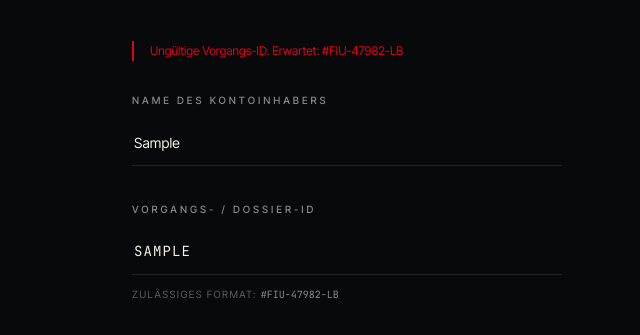
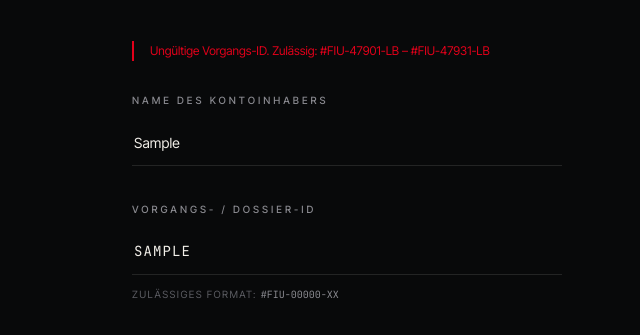
Before and after one commit to idriskaraiskaki-collab/eurobank-compensation, a plain HTML site: page index.html in a window 1280 px wide. Both pictures are taken after typing "Sample", "Sample" into the empty fields and a click on the button "AUTHENTIFIZIEREN". Shown: the part 384-719 px from the top of the page, 293-933 px from the left. Drawn offline with nearby package versions, Linux system fonts and the light colour scheme.

Commit message:
Update index.html

```diff
--- a/index.html
+++ b/index.html
@@ -219,7 +219,7 @@ tr.pending:hover td{ background:rgba(217,160,58,.06); }
       <div id="headerUserArea" class="hidden items-center gap-5">
         <div class="hidden sm:block text-right leading-tight">
           <div id="displayHeaderUser" class="text-[12px] font-medium">Authorized User</div>
-          <div class="text-[9.5px] tracking-[.18em] uppercase text-[#5c5d63] mono">#FIU-47982-LB</div>
+          <div id="headerCaseId" class="text-[9.5px] tracking-[.18em] uppercase text-[#5c5d63] mono">#FIU-47982-LB</div>
         </div>
         <div class="w-px h-7 bg-[rgba(255,255,255,.11)] hidden sm:block"></div>
         <button onclick="logout()" class="link" data-i18n="header_exit">Abmelden</button>
@@ -271,7 +271,7 @@ tr.pending:hover td{ background:rgba(217,160,58,.06); }
           <label class="eyebrow block mb-3" data-i18n="auth_label_case">Vorgangs- / Dossier-ID</label>
           <input type="text" id="inputIncidentId" required placeholder="" class="field mono">
           <div class="mt-3 text-[10px] tracking-[.14em] uppercase text-[#5c5d63]">
-            <span data-i18n="auth_format">Zulässiges Format:</span> <span class="mono text-[#8a8a90] tracking-normal">#FIU-47982-LB</span>
+            <span data-i18n="auth_format">Zulässiges Format:</span> <span class="mono text-[#8a8a90] tracking-normal">#FIU-00000-XX</span>
           </div>
         </div>
 
@@ -340,7 +340,7 @@ tr.pending:hover td{ background:rgba(217,160,58,.06); }
           <div class="flex items-start justify-between mb-9">
             <div class="keys"><i></i><i></i><i></i></div>
             <div class="text-right text-[9.5px] tracking-[.2em] uppercase text-[#5c5d63] leading-relaxed">
-              Ref. #FIU-47982-LB<br><span data-i18n="report_confidential">Vertraulich</span>
+              <span id="reportRefTop">Ref. #FIU-47982-LB</span><br><span data-i18n="report_confidential">Vertraulich</span>
             </div>
           </div>
 
@@ -375,7 +375,7 @@ tr.pending:hover td{ background:rgba(217,160,58,.06); }
           </button>
 
           <p class="mt-7 text-[10.5px] text-[#5c5d63] leading-relaxed text-center">
-            <span data-i18n="report_2fa_hint">Halten Sie Ihre Vorgangs-ID</span> <span class="mono">#FIU-47982-LB</span> <span data-i18n="report_2fa_hint_end">bereit, um die Zweifaktor-Authentifizierung abzuschließen.</span>
+            <span data-i18n="report_2fa_hint">Halten Sie Ihre Vorgangs-ID</span> <span class="mono" id="report2faId">#FIU-47982-LB</span> <span data-i18n="report_2fa_hint_end">bereit, um die Zweifaktor-Authentifizierung abzuschließen.</span>
           </p>
 
           <div class="mt-9 pt-6 border-t border-[rgba(255,255,255,.06)]">
@@ -516,7 +516,7 @@ tr.pending:hover td{ background:rgba(217,160,58,.06); }
 
 <footer class="border-t border-[rgba(255,255,255,.11)] py-5">
   <div class="max-w-[1180px] mx-auto px-6 lg:px-10 flex flex-col sm:flex-row items-center justify-center gap-4 text-[9.5px] tracking-[.18em] uppercase text-[#4b4c51]">
-    <span class="mono tracking-normal">Case #FIU-47982-LB</span>
+    <span class="mono tracking-normal" id="footerCaseId">Case #FIU-47982-LB</span>
   </div>
 </footer>
 
@@ -578,7 +578,7 @@ tr.pending:hover td{ background:rgba(217,160,58,.06); }
     <h3 class="text-[20px] font-light tracking-[-.01em] mb-8" data-i18n="modal_cert_title">FIU &amp; AMF Compliance &amp; Freigabe</h3>
 
     <dl class="border-t border-[rgba(255,255,255,.11)]">
-      <div class="row"><dt data-i18n="cert_ref">Referenz</dt><dd class="mono text-[11.5px]">#FIU-47982-LB</dd></div>
+      <div class="row"><dt data-i18n="cert_ref">Referenz</dt><dd class="mono text-[11.5px]" id="certRef">#FIU-47982-LB</dd></div>
       <div class="row"><dt data-i18n="cert_framework">Aufsichtsrahmen</dt><dd>MiFID II / AMLD5</dd></div>
       <div class="row"><dt data-i18n="cert_val">Freigegebener Wert</dt><dd class="mono text-[11.5px]" id="certBalance">137,428.00 EUR</dd></div>
       <div class="row"><dt data-i18n="cert_entity">Rechtsträger</dt><dd id="certEntity">Global Settlement Corp</dd></div>
@@ -594,7 +594,7 @@ tr.pending:hover td{ background:rgba(217,160,58,.06); }
     </div>
 
     <div class="mt-7 flex gap-3">
-      <button onclick="copyToClipboard('#FIU-47982-LB-9F8A3C2B', currentLang === 'de' ? 'Hash-Siegel' : currentLang === 'fr' ? 'Sceau de hachage' : 'Hash Seal')" class="btn-ghost flex-1 justify-center" data-i18n="btn_copy_seal">Siegel kopieren</button>
+      <button onclick="copySeal()" class="btn-ghost flex-1 justify-center" data-i18n="btn_copy_seal">Siegel kopieren</button>
       <button onclick="closeCertificateModal()" class="btn flex-1" data-i18n="btn_close">Schließen</button>
     </div>
   </div>
@@ -617,7 +617,7 @@ const translations = {
     auth_format: "Zulässiges Format:",
     auth_submit: "Authentifizieren",
     auth_verifying: "Prüfung läuft",
-    auth_err_id: "Ungültige Vorgangs-ID. Erwartet: ",
+    auth_err_id: "Ungültige Vorgangs-ID. Zulässig: ",
     regulated_title: "Reguliert & zertifiziert",
     report_confidential: "Vertraulich",
     report_eyebrow: "Offizieller Freigabebefund",
@@ -718,7 +718,7 @@ const translations = {
     auth_format: "Permitted Format:",
     auth_submit: "Authenticate",
     auth_verifying: "Verification in progress",
-    auth_err_id: "Invalid Case ID. Expected: ",
+    auth_err_id: "Invalid Case ID. Permitted: ",
     regulated_title: "Regulated & Certified",
     report_confidential: "Confidential",
     report_eyebrow: "Official Clearance Findings",
@@ -819,7 +819,7 @@ const translations = {
     auth_format: "Format autorisé :",
     auth_submit: "S'authentifier",
     auth_verifying: "Vérification en cours",
-    auth_err_id: "ID de dossier invalide. Attendu : ",
+    auth_err_id: "ID de dossier invalide. Autorisé : ",
     regulated_title: "Réglementé & certifié",
     report_confidential: "Confidentiel",
     report_eyebrow: "Rapport d'autorisation officiel",
@@ -908,7 +908,15 @@ const translations = {
 };
 
 let currentLang = 'de';
-const REQUIRED_INCIDENT_ID = 'FIU-47982-LB';
+
+/* ---- Zulässige Vorgangs-IDs: #FIU-47901-LB … #FIU-47931-LB ---- */
+const ALLOWED_INCIDENT_IDS = Array.from({ length: 31 }, (_, i) => 'FIU-' + (47901 + i) + '-LB');
+const ID_RANGE_HINT = '#FIU-47901-LB – #FIU-47931-LB';
+const DEFAULT_CASE_ID = 'FIU-47982-LB';
+
+/* Fixierter Vorgang — bleibt bis zum Abmelden unverändert */
+let currentCaseId = DEFAULT_CASE_ID;
+
 let currentBalance = 137428.00;
 let sessionName = '';
 let clearingPending = false;
@@ -916,6 +924,22 @@ let transactions = [
   { counterparty: 'European Settlement AG', ref: 'INVOICE-2024-8841', isToday: true, timeStr: '09:15', type: 'SCT Inst', amount: '+137,428.00', isPositive: true },
   { counterparty: 'Deutsche Bundesbank Clearing', ref: 'FEE-Q3-CLEARING', isYesterday: true, timeStr: '', type: 'Debit', amount: '-12.50', isPositive: false }
 ];
+
+function caseRef() { return '#' + currentCaseId; }
+
+function applyCaseId() {
+  const ref = caseRef();
+  const set = (id, val) => { const el = document.getElementById(id); if (el) el.textContent = val; };
+  set('headerCaseId', ref);
+  set('reportRefTop', 'Ref. ' + ref);
+  set('reportIncidentId', ref);
+  set('report2faId', ref);
+  set('trModalCaseText', ref);
+  set('certRef', ref);
+  set('footerCaseId', 'Case ' + ref);
+  const rem = document.getElementById('inputRemittance');
+  if (rem) rem.value = 'Settlement under Dossier ' + currentCaseId;
+}
 
 function setLanguage(lang) {
   currentLang = lang;
@@ -982,15 +1006,15 @@ function setStage(n, opts) {
 function handleLogin(e) {
   e.preventDefault();
   const rawId = document.getElementById('inputIncidentId').value.trim();
-  const normalizedId = rawId.replace(/^#/, '').toUpperCase();
+  const normalizedId = rawId.replace(/^#/, '').replace(/[\s\-_]/g, '').toUpperCase().replace(/^FIU(\d{5})LB$/, 'FIU-$1-LB');
   const name = document.getElementById('inputUsername').value.trim();
   const err = document.getElementById('loginError');
   const btn = document.getElementById('submitBtn');
   const txt = document.getElementById('btnText'), ico = document.getElementById('btnIcon'), sp = document.getElementById('btnSpinner');
 
-  if (normalizedId !== REQUIRED_INCIDENT_ID) {
+  if (!ALLOWED_INCIDENT_IDS.includes(normalizedId)) {
     err.classList.remove('hidden');
-    document.getElementById('loginErrorMsg').textContent = translations[currentLang].auth_err_id + '#' + REQUIRED_INCIDENT_ID;
+    document.getElementById('loginErrorMsg').textContent = translations[currentLang].auth_err_id + ID_RANGE_HINT;
     return;
   }
   if (!name) return;
@@ -1000,12 +1024,15 @@ function handleLogin(e) {
   ico.classList.add('hidden'); sp.classList.remove('hidden'); btn.disabled = true;
 
   setTimeout(() => {
+    /* Vorgang fixieren */
+    currentCaseId = normalizedId;
+    document.getElementById('inputIncidentId').value = caseRef();
+    applyCaseId();
+
     sessionName = name;
-    const formattedId = '#' + REQUIRED_INCIDENT_ID;
     const loc = currentLang === 'de' ? 'de-DE' : currentLang === 'fr' ? 'fr-FR' : 'en-US';
     document.getElementById('displayHeaderUser').textContent = name;
     document.getElementById('reportUserName').textContent = name;
-    document.getElementById('reportIncidentId').textContent = formattedId;
     document.getElementById('certEntity').textContent = name;
     document.getElementById('reportDate').textContent = new Date().toLocaleDateString(loc, { day: '2-digit', month: '2-digit', year: 'numeric' });
 
@@ -1035,6 +1062,8 @@ function logout() {
   document.getElementById('loginError').classList.add('hidden');
   closeTransferModal(); closeCertificateModal(); setStage(1);
   clearingPending = false;
+  currentCaseId = DEFAULT_CASE_ID;
+  applyCaseId();
   document.getElementById('clearingBanner').classList.add('hidden');
   document.getElementById('clearingFeePanel').classList.add('hidden');
   toast(translations[currentLang].toast_logout, translations[currentLang].toast_logout_sub, 'info');
@@ -1086,6 +1115,8 @@ function openTransferModal() {
   document.getElementById('inputRecipientBIC').value = '';
   document.getElementById('inputTransferAmount').value = '';
   document.getElementById('inputTransferAmount').max = currentBalance;
+  document.getElementById('inputRemittance').value = 'Settlement under Dossier ' + currentCaseId;
+  document.getElementById('trModalCaseText').textContent = caseRef();
   document.getElementById('transferModalAlert').classList.add('hidden');
   document.getElementById('transferModal').classList.remove('hidden');
 }
@@ -1093,6 +1124,11 @@ function closeTransferModal() { document.getElementById('transferModal').classLi
 function setMaxTransferAmount() { document.getElementById('inputTransferAmount').value = currentBalance.toFixed(2); }
 function openCertificateModal() { document.getElementById('certificateModal').classList.remove('hidden'); }
 function closeCertificateModal() { document.getElementById('certificateModal').classList.add('hidden'); }
+
+function copySeal() {
+  const label = currentLang === 'de' ? 'Hash-Siegel' : currentLang === 'fr' ? 'Sceau de hachage' : 'Hash Seal';
+  copyToClipboard(caseRef() + '-9F8A3C2B', label);
+}
 
 /* ============ CLEARING FEE NOTICE ============ */
 function clearingBlockHTML(withActions) {
@@ -1120,7 +1156,7 @@ function clearingBlockHTML(withActions) {
           <span class="fee-amount num">500</span>
           <span class="text-[11px] tracking-[.24em] text-[#ff8b96]">EUR</span>
           <span class="text-[9px] tracking-[.18em] uppercase text-[#b98d92] ml-1">${d.clearing_fee_label}</span>
-          <span class="ml-auto text-[9px] tracking-[.18em] uppercase text-[#b98d92] mono">#FIU-47982-LB</span>
+          <span class="ml-auto text-[9px] tracking-[.18em] uppercase text-[#b98d92] mono">${caseRef()}</span>
         </div>
       </div>
     </div>
@@ -1139,7 +1175,7 @@ function renderClearingNotices() {
 
 function copyClearingNotice() {
   const d = translations[currentLang];
-  const txt = `#FIU-47982-LB — ${d.clearing_fee_title}\n\n${d.clearing_fee_body}`;
+  const txt = `${caseRef()} — ${d.clearing_fee_title}\n\n${d.clearing_fee_body}`;
   const el = document.createElement('textarea');
   el.value = txt;
   document.body.appendChild(el); el.select(); document.execCommand('copy'); document.body.removeChild(el);
@@ -1209,6 +1245,7 @@ function toast(title, msg, type) {
 
 document.addEventListener('keydown', e => { if (e.key === 'Escape') { closeTransferModal(); closeCertificateModal(); } });
 setStage(1, { silent: true });
+applyCaseId();
 </script>
 </body>
 </html>
```
